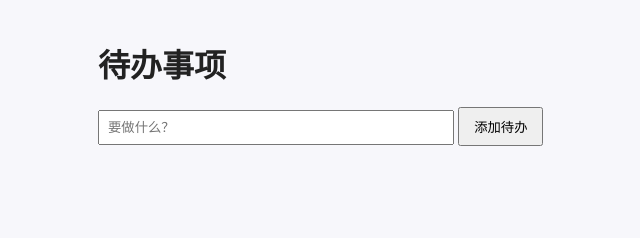
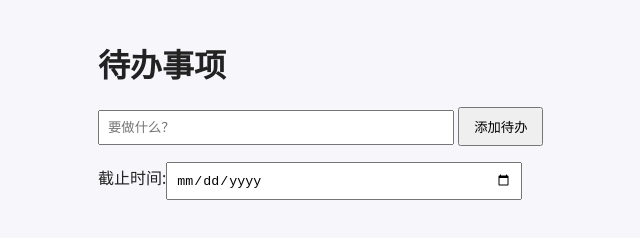
Before and after one commit to kzmoon/todo-app, a plain HTML site: page index.html in a window 1280 px wide. Shown: the whole page, without its empty margins (262-902 px from the left). Drawn offline with Linux system fonts and the light colour scheme.

Commit message:
截止时间界面

```diff
--- a/index.html
+++ b/index.html
@@ -14,6 +14,7 @@
   <h1>待办事项</h1>
   <input id="todo" placeholder="要做什么？">
   <button onclick="addTodo()">添加待办</button>
+  <p>截止时间:<input type="date" id="due-date"></p>
   <ul id="list"></ul>
   <script>
     const todos = [];
```
